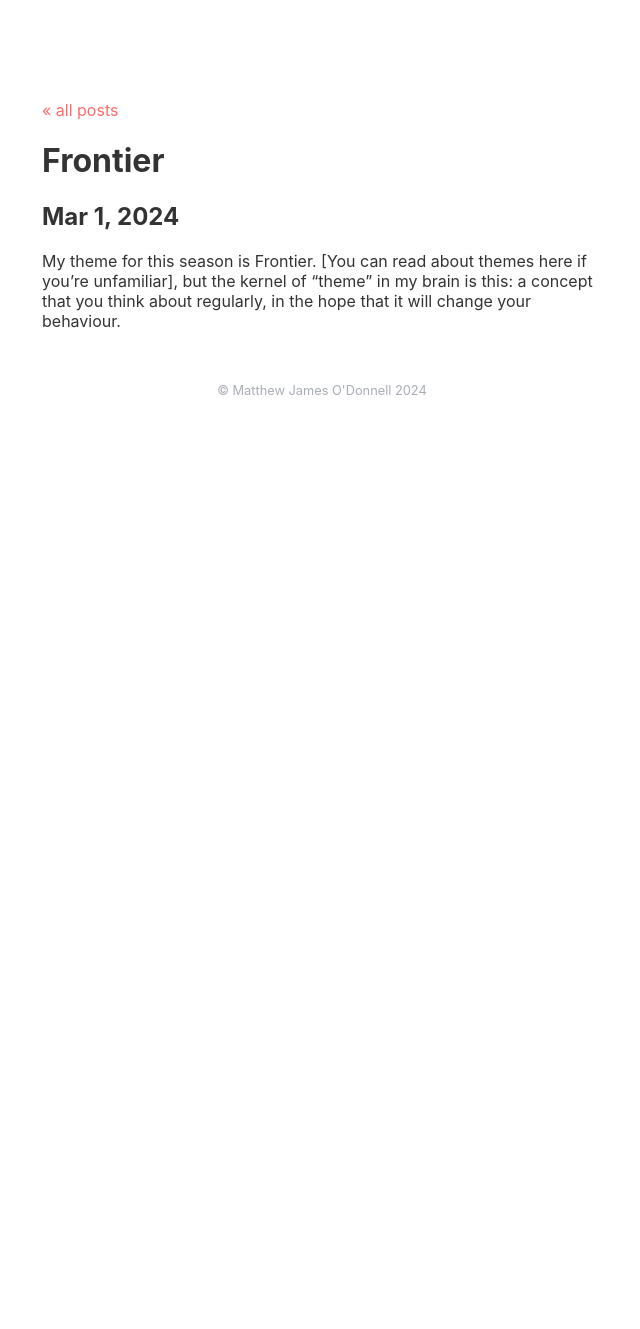
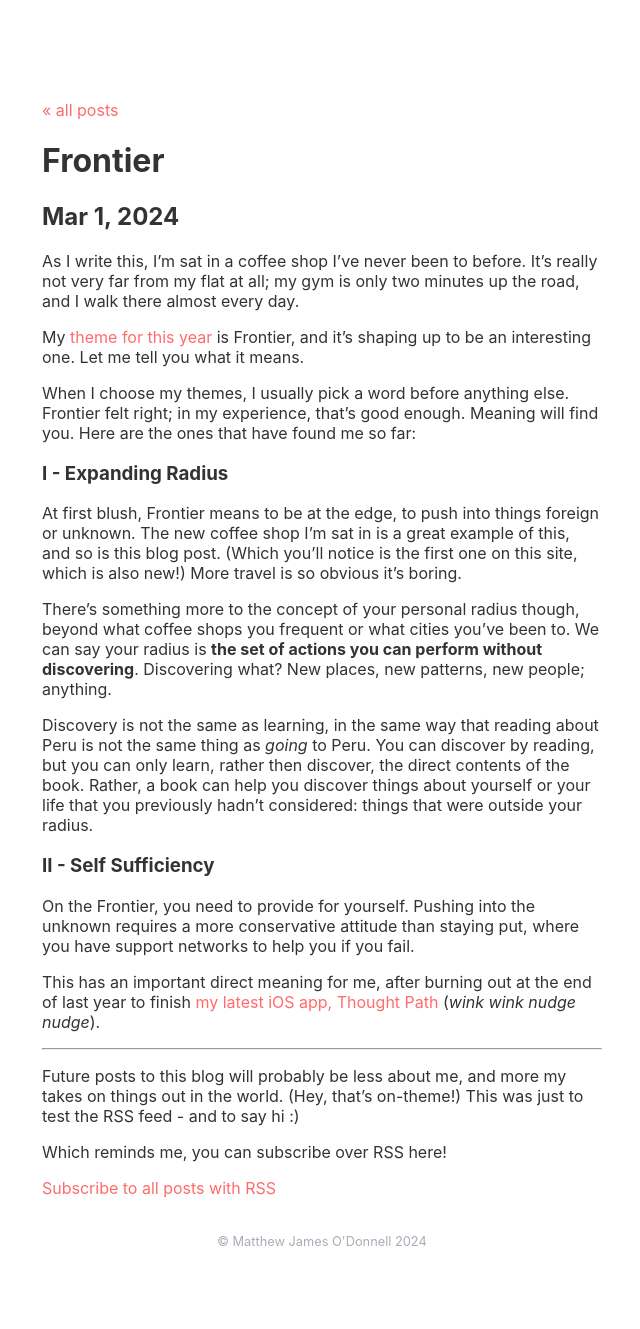
Before and after one commit to mattjamesod/andhash39, a Jekyll site: the page built from _posts/2024-02-29-frontier.markdown, in a window 1280 px wide. Shown: the whole page, without its empty margins (318-958 px from the left). Built offline with Jekyll 4.4.1, drawn with Linux system fonts in a browser that asks for light colours; before the commit the page ends 900 px from its top, so only the background shows below that.

Commit message:
strip html from post preview

```diff
--- a/_includes/post-index-item.html
+++ b/_includes/post-index-item.html
@@ -1,4 +1,5 @@
-{% assign words = post.content | split: ' ' %}
+{% assign html_stripped = post.content | strip_html %}
+{% assign words = html_stripped | split: ' ' %}
 {% assign limited_words = words | slice: 0, 50 %}
 {% assign limited_text = limited_words | join: ' ' %}
 
@@ -10,7 +11,7 @@
 		</div>
 		<div class="post-preview">
 			<h1 class="post-link" >{{ post.title }}</h1>
-			{{ limited_text }}...</p> <!-- This limited_text spits out a p tag for some reason -->
+			<p>{{ limited_text }}...</p> <!-- This limited_text spits out a p tag for some reason -->
 		</div>
 	</a>
 </li>
--- a/_layouts/post.html
+++ b/_layouts/post.html
@@ -6,3 +6,4 @@
 {% assign date_format = "%b %-d, %Y" %}
 <h2>{{ page.date | date: date_format }}</h2>
 {{ content }}
+<a href="/feed.xml">Subscribe to all posts with RSS</a>
--- a/_posts/2024-02-29-frontier.markdown
+++ b/_posts/2024-02-29-frontier.markdown
@@ -2,7 +2,31 @@
 layout: 	post
 title:  	"Frontier"
 date:   	2024-03-01 08:48:00 +0000
-categories: non-fiction, thinking, themes
+categories: non-fiction
 ---
 
-My theme for this season is Frontier. [You can read about themes here if you're unfamiliar], but the kernel of "theme" in my brain is this: a concept that you think about regularly, in the hope that it will change your behaviour.
+As I write this, I'm sat in a coffee shop I've never been to before. It's really not very far from my flat at all; my gym is only two minutes up the road, and I walk there almost every day.
+
+My [theme for this year](https://www.youtube.com/watch?v=NVGuFdX5guE) is Frontier, and it's shaping up to be an interesting one. Let me tell you what it means.
+
+When I choose my themes, I usually pick a word before anything else. Frontier felt right; in my experience, that's good enough. Meaning will find you. Here are the ones that have found me so far:
+
+### I - Expanding Radius
+
+At first blush, Frontier means to be at the edge, to push into things foreign or unknown. The new coffee shop I'm sat in is a great example of this, and so is this blog post. (Which you'll notice is the first one on this site, which is also new!) More travel is so obvious it's boring.
+
+There's something more to the concept of your personal radius though, beyond what coffee shops you frequent or what cities you've been to. We can say your radius is **the set of actions you can perform without discovering**. Discovering what? New places, new patterns, new people; anything.
+
+Discovery is not the same as learning, in the same way that reading about Peru is not the same thing as *going* to Peru. You can discover by reading, but you can only learn, rather then discover, the direct contents of the book. Rather, a book can help you discover things about yourself or your life that you previously hadn't considered: things that were outside your radius.
+
+### II - Self Sufficiency
+
+On the Frontier, you need to provide for yourself. Pushing into the unknown requires a more conservative attitude than staying put, where you have support networks to help you if you fail.
+
+This has an important direct meaning for me, after burning out at the end of last year to finish [my latest iOS app, Thought Path](/portfolio/thought-path) (*wink wink nudge nudge*).
+
+***
+
+Future posts to this blog will probably be less about me, and more my takes on things out in the world. (Hey, that's on-theme!) This was just to test the RSS feed - and to say hi :)
+
+Which reminds me, you can subscribe over RSS here!
```
Also changed, not shown: _layouts/feed.xml (added, +18 -0 lines), 1 other file.
